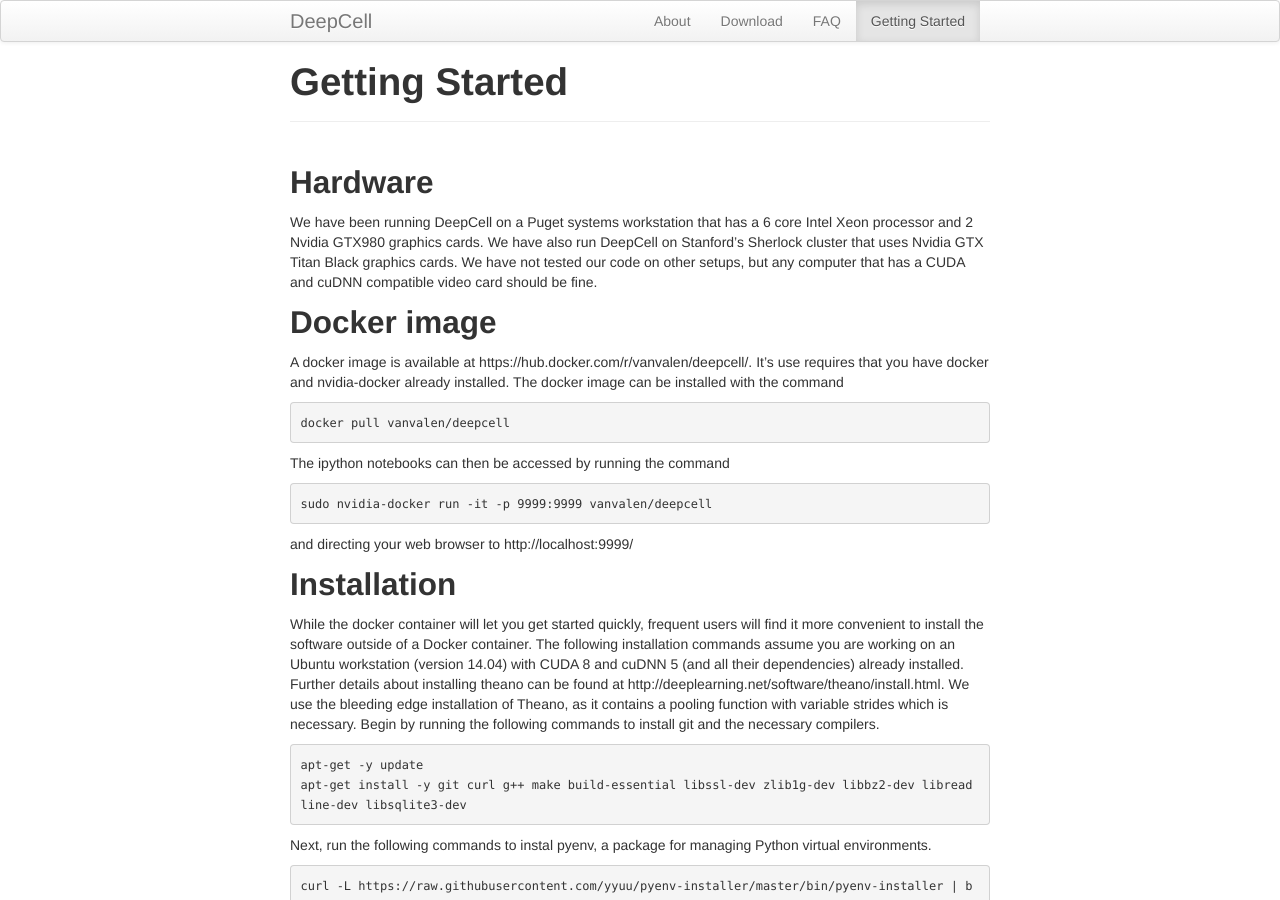
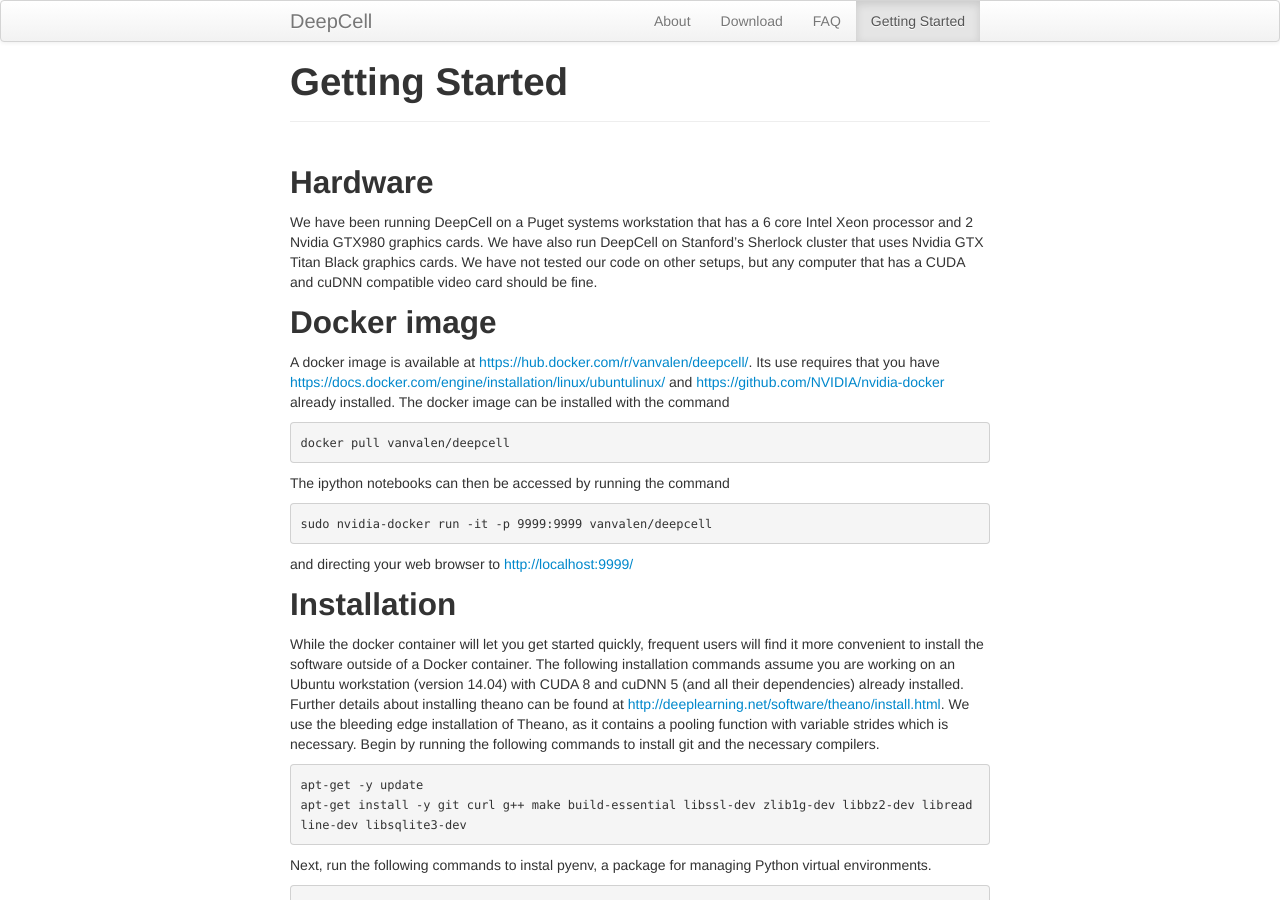
Before and after one commit to CovertLab/DeepCell, a Jekyll site: the page built from _pages/03-started.md, in a window 1280 px wide and 900 px high. Built offline with Jekyll 4.4.1, drawn with Linux system fonts in a browser that asks for light colours; some of the changed lines change nothing that is shown; some of the changed text lies outside the part shown.

Commit message:
Added docker instructions to webpage

````diff
--- a/_pages/03-started.md
+++ b/_pages/03-started.md
@@ -10,19 +10,21 @@
 We have been running DeepCell on a Puget systems workstation that has a 6 core Intel Xeon processor and 2 Nvidia GTX980 graphics cards. We have also run DeepCell on Stanford's Sherlock cluster that uses Nvidia GTX Titan Black graphics cards. We have not tested our code on other setups, but any computer that has a CUDA and cuDNN compatible video card should be fine.
 
 ## Docker image
-A docker image is available at https://hub.docker.com/r/vanvalen/deepcell/. It's use requires that you have docker and nvidia-docker already installed. The docker image can be installed with the command
+A docker image is available at [https://hub.docker.com/r/vanvalen/deepcell/](https://hub.docker.com/r/vanvalen/deepcell/). Its use requires that you have [https://docs.docker.com/engine/installation/linux/ubuntulinux/](docker) and [https://github.com/NVIDIA/nvidia-docker](nvidia-docker) already installed. The docker image can be installed with the command
+
 ```bash
 docker pull vanvalen/deepcell
 ```
 
 The ipython notebooks can then be accessed by running the command
+
 ```bash
 sudo nvidia-docker run -it -p 9999:9999 vanvalen/deepcell
 ```
-and directing your web browser to http://localhost:9999/
+and directing your web browser to [http://localhost:9999/](http://localhost:9999/)
 
 ## Installation
-While the docker container will let you get started quickly, frequent users will find it more convenient to install the software outside of a Docker container. The following installation commands assume you are working on an Ubuntu workstation (version 14.04) with CUDA 8 and cuDNN 5 (and all their dependencies) already installed. Further details about installing theano can be found at http://deeplearning.net/software/theano/install.html. We use the bleeding edge installation of Theano, as it contains a pooling function with variable strides which is necessary. Begin by running the following commands to install git and the necessary compilers.
+While the docker container will let you get started quickly, frequent users will find it more convenient to install the software outside of a Docker container. The following installation commands assume you are working on an Ubuntu workstation (version 14.04) with CUDA 8 and cuDNN 5 (and all their dependencies) already installed. Further details about installing theano can be found at [http://deeplearning.net/software/theano/install.html](the Theano home page). We use the bleeding edge installation of Theano, as it contains a pooling function with variable strides which is necessary. Begin by running the following commands to install git and the necessary compilers.
 
 ```bash
 apt-get -y update
@@ -110,8 +112,8 @@
  To utilize the GPU, run the commands
 
 ```bash
-module load cuda/7.5
-module load cuDNN/v4
+module load cuda/8
+module load cuDNN/v5
 ```
 
 You should now be configured to use the GPUs on sherlock. If you have requested more than 1 GPU for your session use the command
````
Also changed, not shown: 2 other files.
